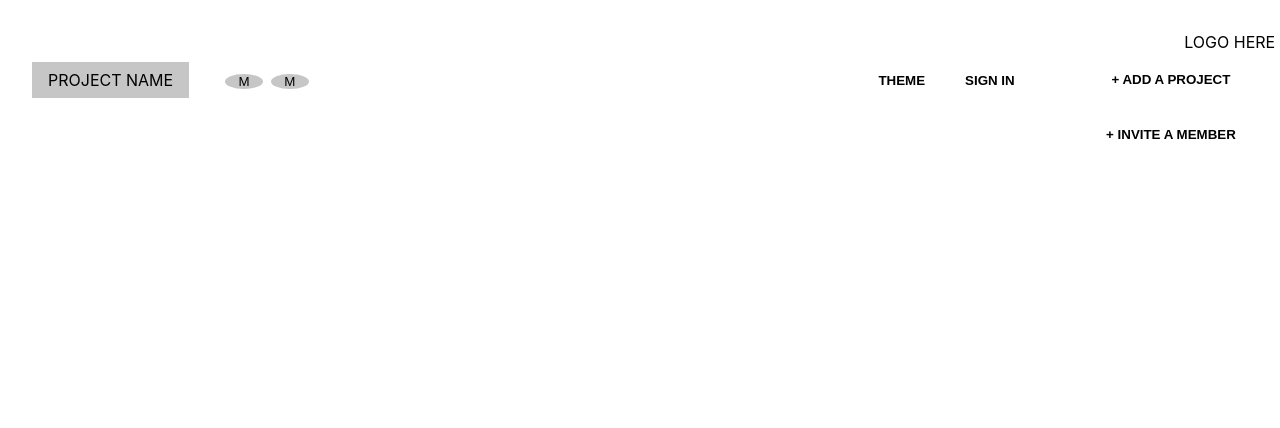
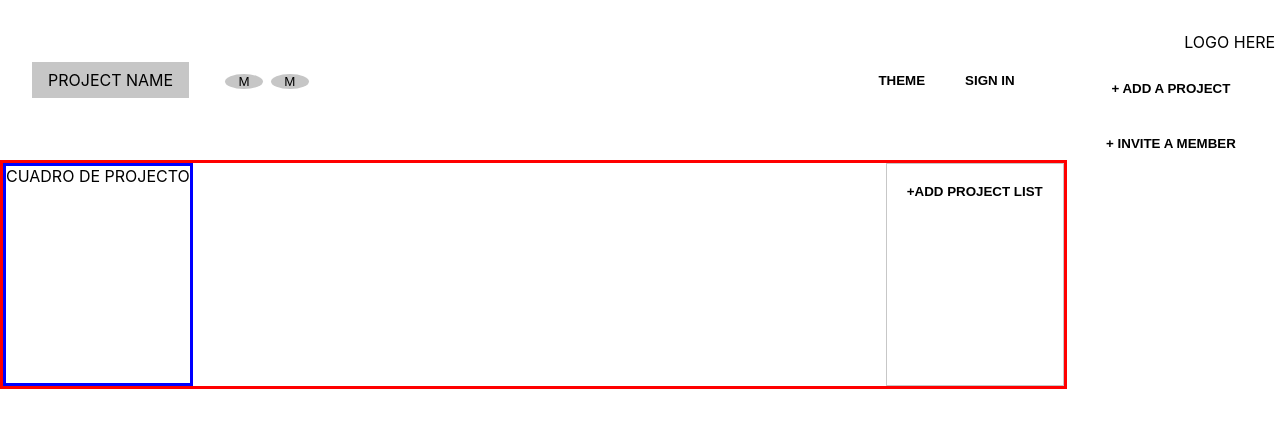
Before and after one commit to cufa03/Integrify-Project-Management, a React (Create React App) app in the folder frontend/my-app/: page /project in a window 1280 px wide. Shown: the top 428 px of the page. Built offline with nearby package versions, Linux system fonts and the light colour scheme.

Commit message:
Added custom buttons to every component, added the header, the login-signin style page and the styles to the sidebar component

```diff
--- a/frontend/my-app/src/App.tsx
+++ b/frontend/my-app/src/App.tsx
@@ -4,6 +4,7 @@ import MainHeader from './components/main-header/MainHeader';
 import SideBar from './components/side-bar/SideBar';
 import LoginPage from './components/loginPage/loginPage';
 import { Route, Switch } from 'react-router-dom';
+import ProjectPage from './components/projectPage/ProjectPage';
 function App() {
 	return (
 		<div className="app">
@@ -18,6 +19,9 @@ function App() {
 								<LoginPage />
 							</Grid>
 						</Route>
+						<Route exact path="/project">
+							<ProjectPage />
+						</Route>
 					</Grid>
 					<Grid className="box2" item xs={3} sm={2}>
 						<SideBar />
--- /dev/null
+++ b/frontend/my-app/src/components/addProjectBtn/AddProjectBtn.tsx
@@ -0,0 +1,11 @@
+import CustomBtn from '../custom-button/CustomBtn';
+import './styles.css';
+const AddProjectBtn = () => {
+	return (
+		<div className="add-project-wrapper">
+			<CustomBtn text="+ADD PROJECT LIST" />
+		</div>
+	);
+};
+
+export default AddProjectBtn;
--- /dev/null
+++ b/frontend/my-app/src/components/addProjectBtn/styles.css
@@ -0,0 +1,3 @@
+.add-project-wrapper {
+	border: 1px solid rgb(199, 199, 199);
+}
--- a/frontend/my-app/src/components/loginPage/loginPage.tsx
+++ b/frontend/my-app/src/components/loginPage/loginPage.tsx
@@ -8,9 +8,6 @@ const LoginPage = () => {
 				<p className="mid-line"></p>
 				<CustomBtn text="REGISTER" />
 			</div>
-			<div className="add-project-wrapper">
-				<CustomBtn text="+ADD PROJECT LIST" />
-			</div>
 		</div>
 	);
 };
--- a/frontend/my-app/src/components/loginPage/styles.css
+++ b/frontend/my-app/src/components/loginPage/styles.css
@@ -7,16 +7,11 @@
 	width: fit-content;
 	padding: 5em 6em;
 	background-color: hsl(230, 76%, 90%);
+	position: relative;
+	top: 9em;
 }
 
 .mid-line {
 	border: 1px solid hsl(0, 0%, 0%);
 	width: 276%;
 }
-
-.add-project-wrapper {
-	border: 1px solid rgb(199, 199, 199);
-	position: relative;
-	bottom: 23em;
-	left: 23em;
-}
--- /dev/null
+++ b/frontend/my-app/src/components/projectPage/ProjectPage.tsx
@@ -0,0 +1,12 @@
+import './styles.css';
+import AddProjectBtn from '../addProjectBtn/AddProjectBtn';
+const ProjectPage = () => {
+	return (
+		<div className="page-wrapper">
+			<div className="project-menu">CUADRO DE PROJECTO</div>
+			<AddProjectBtn />
+		</div>
+	);
+};
+
+export default ProjectPage;
--- /dev/null
+++ b/frontend/my-app/src/components/projectPage/styles.css
@@ -0,0 +1,11 @@
+.page-wrapper {
+	display: flex;
+	width: 100%;
+	height: 100%;
+	justify-content: space-between;
+	border: 3px solid red;
+}
+
+.project-menu {
+	border: 3px solid blue;
+}
```
